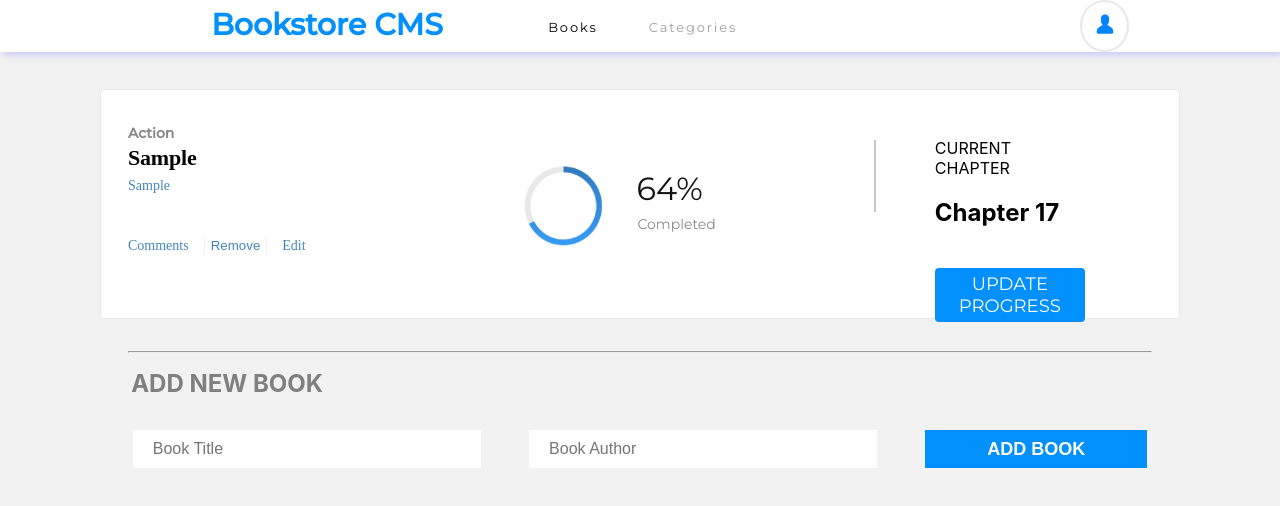
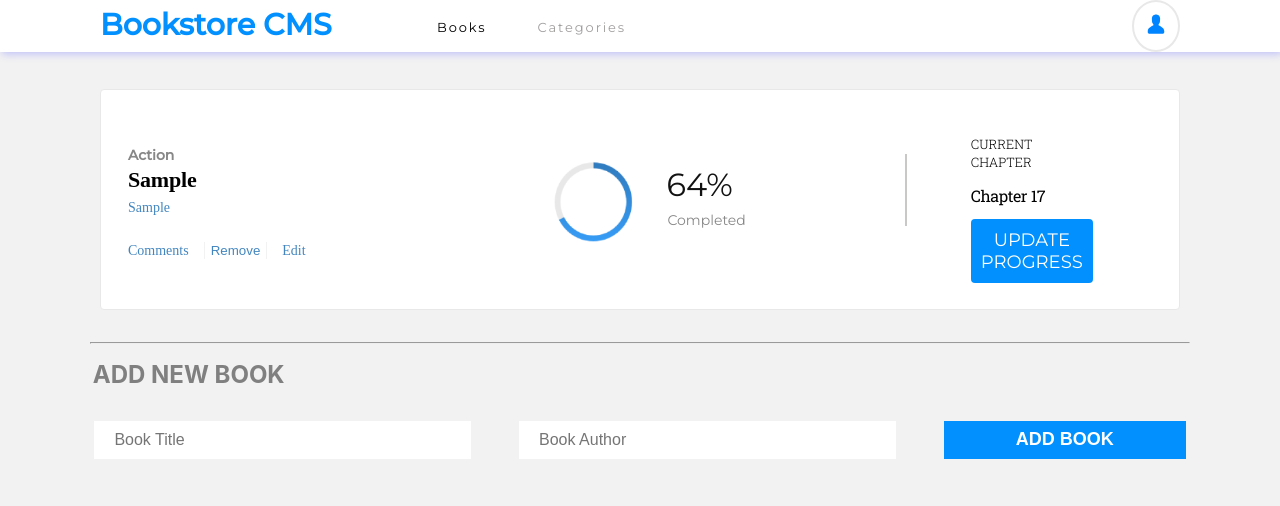
Before and after one commit to Mahdi-Niazi/BookStore, a React (Create React App) app: page / in a window 1280 px wide. Both pictures are taken after typing "Sample", "Sample" into the empty fields and a click on the button "ADD BOOK". Shown: the top 506 px of the page. Built offline with nearby package versions, Linux system fonts and the light colour scheme; no server answers.

Commit message:
Add style to webpage

```diff
--- a/src/components/styles/Navigation.css
+++ b/src/components/styles/Navigation.css
@@ -1,13 +1,14 @@
 
 .navbar {
   display: flex;
-  justify-content: space-around;
+  justify-content: space-between;
   box-shadow: 2px 2px 8px #bfbff9;
   background: white;
 }
 
 .nav-bar {
   display: flex;
+  margin-left: 100px;
 }
 
 .bookstoreTitle {
@@ -22,7 +23,6 @@
   line-height: normal;
   letter-spacing: normal;
   color: #0290ff;
-  margin-left: 60px;
 }
 
 a {
@@ -56,6 +56,7 @@
   border: 2px solid #e8e8e8;
   border-radius: 100%;
   padding: 0.7rem 0.7rem;
+  margin-right: 100px;
 }
 
 .userIcon {
--- a/src/components/styles/book.css
+++ b/src/components/styles/book.css
@@ -1,7 +1,6 @@
 @import url('https://fonts.googleapis.com/css2?family=Montserrat:wght@300;400;500&family=Roboto+Slab:wght@300;400;500&family=Roboto:wght@300;400;500;900&display=swap');
 
 .bookLists {
-  height: 10.625rem;
   margin: 2.313rem 6.25rem 0;
   padding: 2rem 9.188rem 1.625rem 1.688rem;
   border-radius: 4px;
@@ -12,6 +11,9 @@
 
 .bookSection {
   width: 60%;
+  display: flex;
+  flex-direction: column;
+  justify-content: center;
 }
 
 .action {
@@ -59,7 +61,7 @@
 }
 
 .interactionSection {
-  padding-top: 40px;
+  padding-top: 20px;
 }
 
 .comments,
@@ -117,13 +119,37 @@
   justify-content: center;
   align-items: center;
   gap: 1rem;
+  margin-left: 30px;
 }
 
 .line {
-  width: 0.125rem;
   height: 4.375rem;
-  margin: 1.125rem 3.688rem 0 4.938rem;
+  margin: 2rem 4rem 0 5rem;
   border: solid 1px rgb(202, 199, 199);
+}
+
+.chapter {
+  width: 30%;
+}
+
+.chapter p {
+  font-family: 'Roboto Slab', serif;
+  font-size: 0.813rem;
+  font-weight: 300;
+  font-stretch: normal;
+  font-style: normal;
+  line-height: normal;
+  letter-spacing: normal;
+}
+
+.chapter h2 {
+  font-family: 'Roboto Slab', serif;
+  font-size: 1rem;
+  font-weight: 400;
+  font-stretch: normal;
+  font-style: normal;
+  line-height: normal;
+  letter-spacing: -0.4px;
 }
 
 .chapter button {
@@ -131,9 +157,8 @@
   color: white;
   font-size: 18px;
   font-family: 'Montserrat', sans-serif;
-  padding: 0.3rem 1.5rem;
+  padding: 10px;
   border: none;
   border-radius: 4px;
-  margin-top: 1.3rem;
   cursor: pointer;
 }
--- a/src/components/styles/form.css
+++ b/src/components/styles/form.css
@@ -1,7 +1,7 @@
 .container {
   margin: 2rem auto;
   border-radius: 10px;
-  width: 80%;
+  width: 86%;
   margin-bottom: 10rem;
 }
 
```
